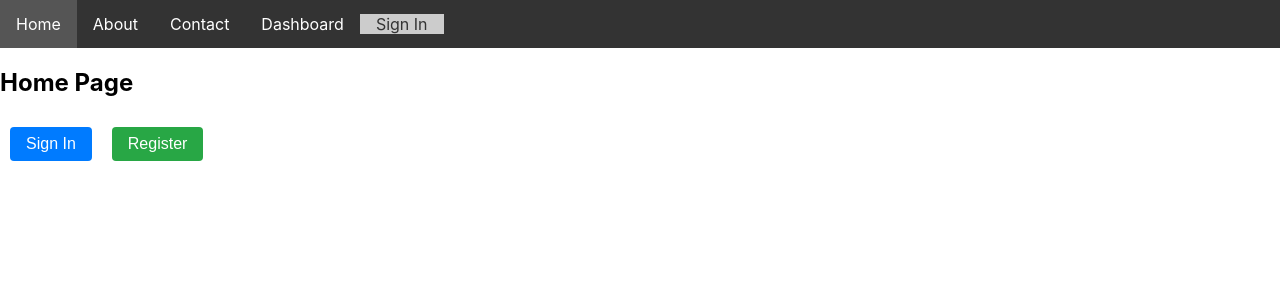
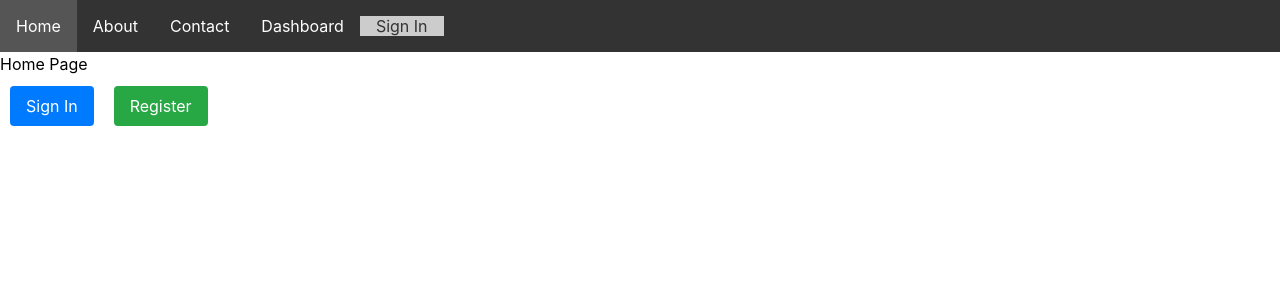
Before and after one commit to DuckMouse/WizardryAndWyverns, a React (Create React App) app: page / in a window 1280 px wide. Shown: the top 300 px of the page. Built offline with nearby package versions, Linux system fonts and the light colour scheme; no server answers.

Commit message:
Initial setup for Tailwind CSS

```diff
--- a/package.json
+++ b/package.json
@@ -4,6 +4,8 @@
   "version": "0.1.0",
   "private": true,
   "dependencies": {
+    "@headlessui/react": "^1.7.18",
+    "@heroicons/react": "^2.1.1",
     "@testing-library/jest-dom": "^5.17.0",
     "@testing-library/react": "^13.4.0",
     "@testing-library/user-event": "^13.5.0",
@@ -47,6 +49,7 @@
     ]
   },
   "devDependencies": {
-    "gh-pages": "^6.0.0"
+    "gh-pages": "^6.0.0",
+    "tailwindcss": "^3.4.1"
   }
 }
--- a/src/index.css
+++ b/src/index.css
@@ -1,3 +1,7 @@
+@tailwind base;
+@tailwind components;
+@tailwind utilities;
+
 body {
   margin: 0;
   font-family: -apple-system, BlinkMacSystemFont, 'Segoe UI', 'Roboto', 'Oxygen',
--- /dev/null
+++ b/tailwind.config.js
@@ -0,0 +1,10 @@
+/** @type {import('tailwindcss').Config} */
+module.exports = {
+  content: [
+    "./src/**/*.{js,jsx,ts,tsx}",
+  ],
+  theme: {
+    extend: {},
+  },
+  plugins: [],
+}
```
Also changed, not shown: 1 other file (tests, documents, lock files or other folders).
